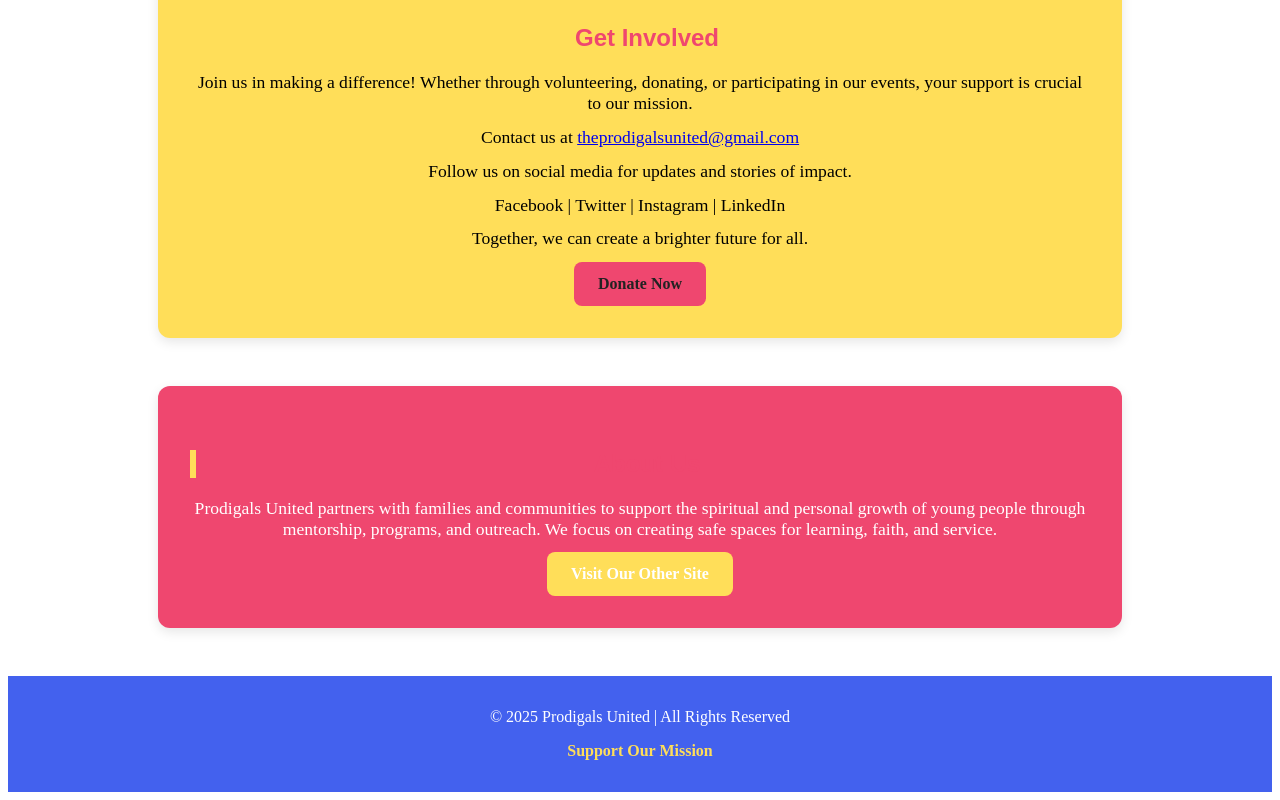
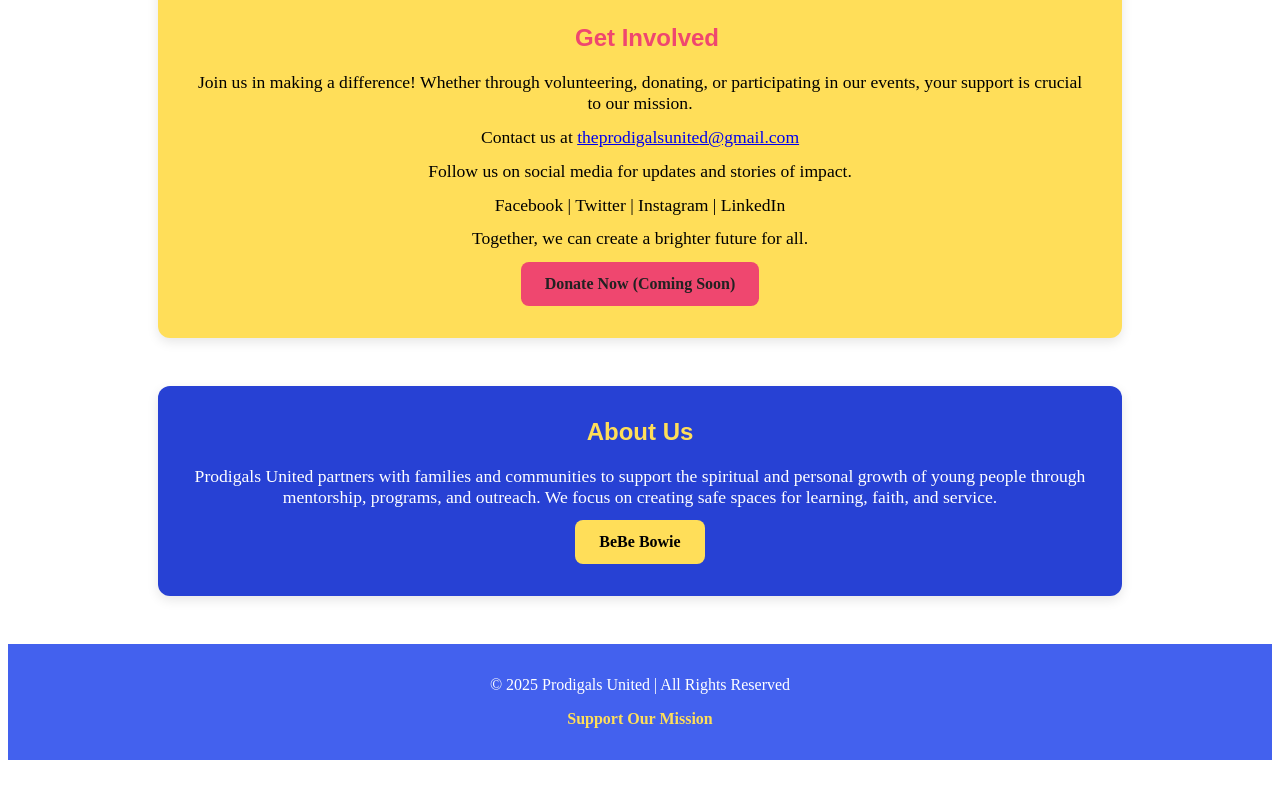
Before and after one commit to dannybowie/scaling-octo-rotary-phone, an Angular app: page / in a window 1280 px wide. Shown: the part 1226-2026 px from the top of the page. After the commit the page ends 1994 px from the top, so only its background shows below. Built offline with nearby package versions, Linux system fonts and the light colour scheme.

Commit message:
formatting changes

```diff
--- a/src/app/app.css
+++ b/src/app/app.css
@@ -44,6 +44,14 @@
   left: 50%;
 }
 
+.about-section h2 {
+  color: var(--yellow);
+  border-left: none;
+  padding-left: 0;
+  margin-top: 0;
+
+}
+
 /* Container to center the image and provide the blue starburst behind it */
 .bible-study-image-container {
   display: flex;
@@ -78,6 +86,7 @@
   /* subtle glow and slight soften on edges */
   filter: drop-shadow(0 6px 18px rgba(67,97,238,0.12));
 }
+
 
 .bible-study-image-container::after {
   /* inner ring to create contrast between the cog and the image */
@@ -227,12 +236,12 @@
     }
 
     .btn-donate:hover {
-      background: var(--pink);
+      background: var(--blue);
       color: white;
     }
     .btn-site {
       background: var(--yellow);
-      color: white;
+      color: black;
       padding: 0.8rem 1.5rem;
       border-radius: 8px;
       font-weight: bold;
@@ -324,7 +333,7 @@
 
     .about-section {
       color: white;
-      background: var(--pink);
+      background: var(--tri-dark);
       text-align: center;
       padding: 2rem;
       border-radius: 12px;
--- a/src/app/app.html
+++ b/src/app/app.html
@@ -7,6 +7,7 @@
       <a href="#vision">Vision</a>
       <a href="#about">About</a>
       <a href="#mission">Mission</a>
+      <a href="#bible-study">Bible Study</a>
       <a href="#involved">Get Involved</a>
     </nav>
   </header>
@@ -42,14 +43,14 @@
     <p>Follow us on social media for updates and stories of impact.</p>
     <p>Facebook | Twitter | Instagram | LinkedIn</p>
     <p>Together, we can create a brighter future for all.</p>
-    <a href="#donate" class="btn-donate">Donate Now</a>
+    <a href="#donate" class="btn-donate">Donate Now (Coming Soon)</a>
   </section>
 
   <section id="about" class="about-section">
     <h2>About Us</h2>
     <p>Prodigals United partners with families and communities to support the spiritual and personal growth of young people through mentorship, programs, and outreach. We focus on creating safe spaces for learning, faith, and service.</p>
     <!-- Replace the href below with your other website's URL -->
-    <a href="https://example.org" class="btn-site" target="_blank" rel="noopener noreferrer">Visit Our Other Site</a>
+    <a href="https://bebebowie.com" class="btn-site" target="_blank" rel="noopener noreferrer">BeBe Bowie</a>
   </section>
 
   <footer>
```
